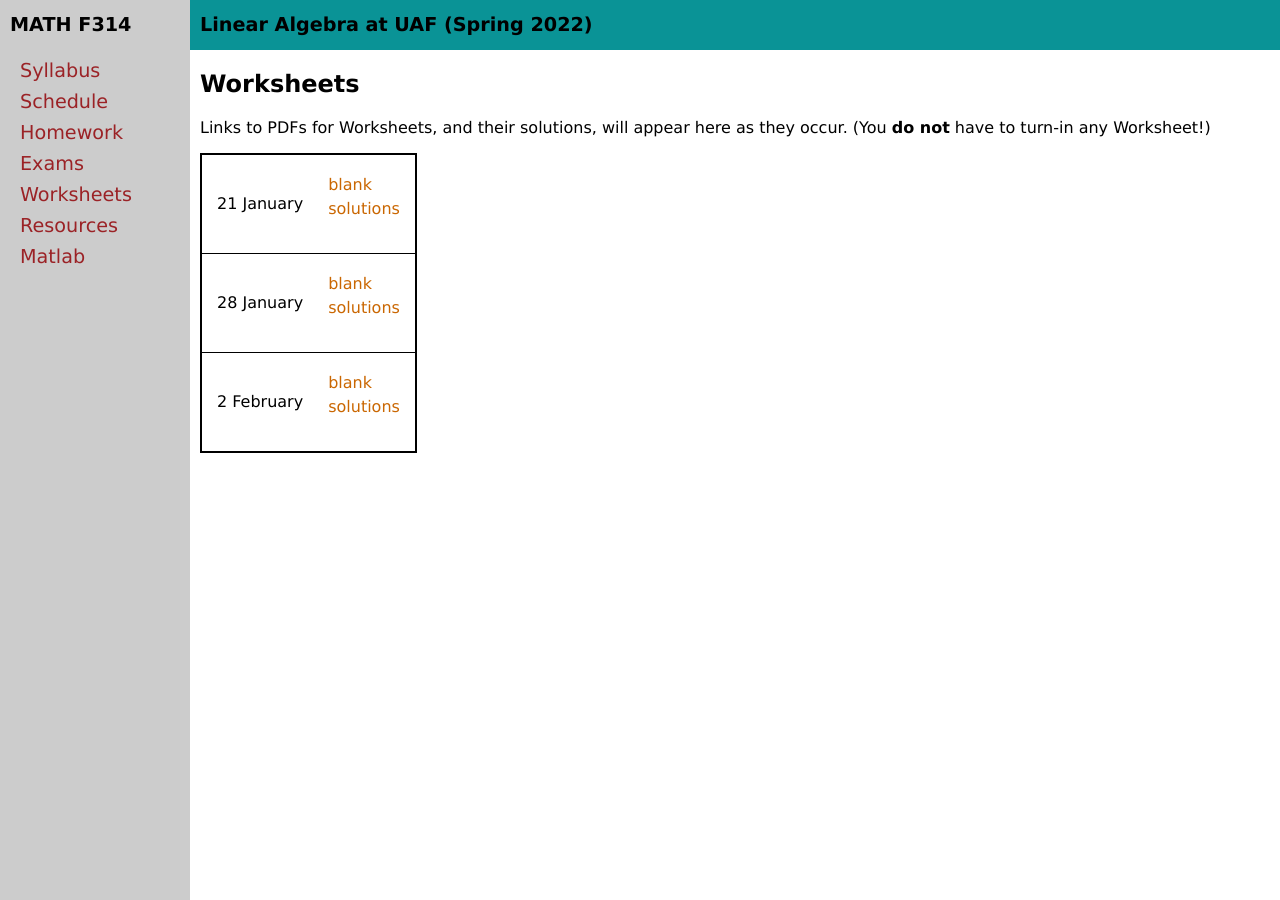
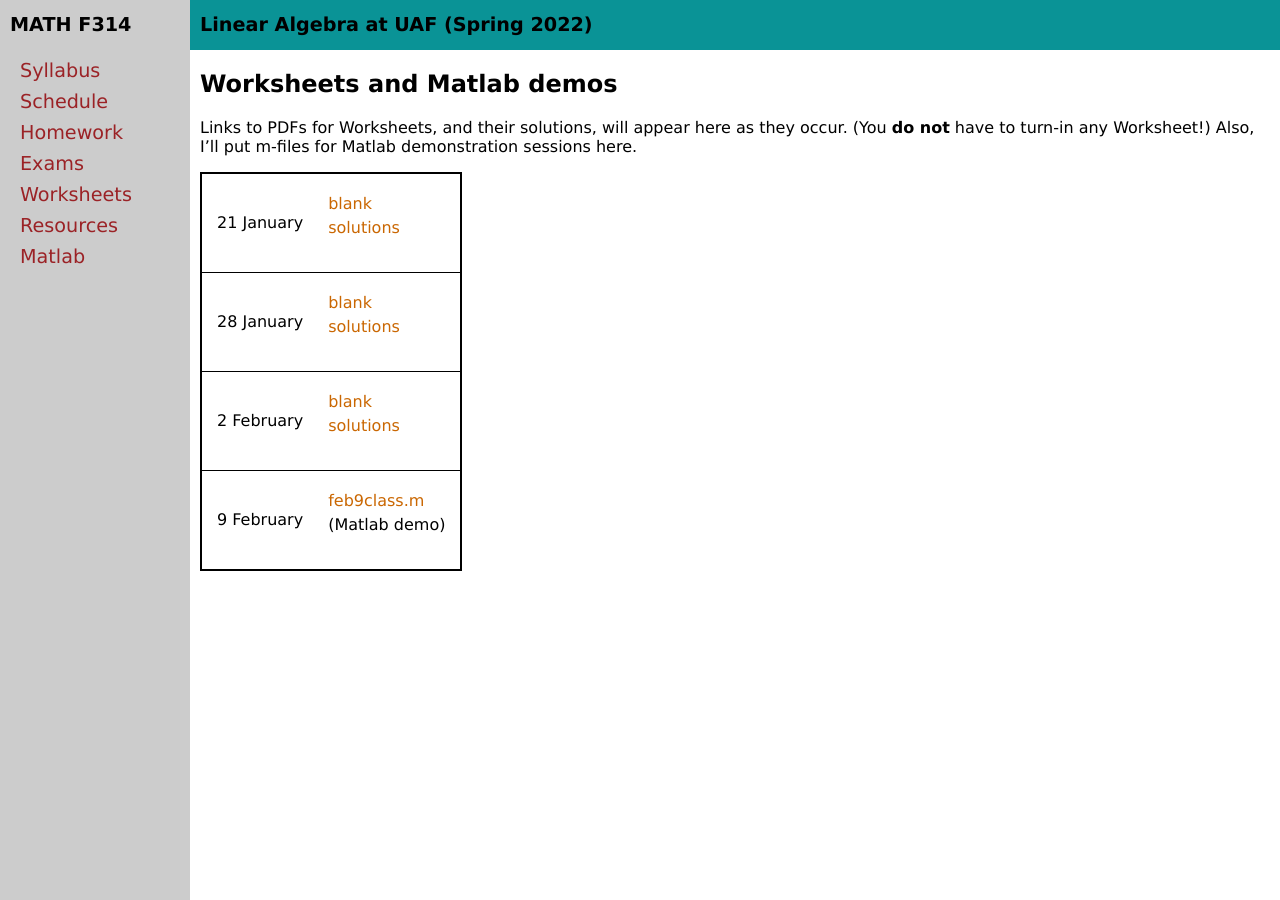
Before and after one commit to bueler/math314, a Jekyll site: the page built from worksheets.md, in a window 1280 px wide. Built offline with Jekyll 4.4.1, drawn with Linux system fonts in a browser that asks for light colours.

Commit message:
Post todays Matlab demo.

```diff
--- a/_data/worksheets.yml
+++ b/_data/worksheets.yml
@@ -10,3 +10,6 @@ worksheets:
 - name: 2 February
   blank: 2feb.pdf
   solutions: 2feb-solns.pdf
+- name: 9 February
+  file: feb9class.m
+  description: Matlab demo
--- a/_includes/worksheet_table.md
+++ b/_includes/worksheet_table.md
@@ -5,12 +5,22 @@
 	<td>{{ ws.name }}</td>
 	<td>
 		<table class="inner">
+			{% if ws.blank %}
 		  <tr>
 			    <td><a href="{{ data.home }}/{{ ws.blank }}">blank</a></td>
 			</tr>
+			{% endif %}
 			{% if ws.solutions %}
 			<tr>
 			    <td><a href="{{ data.home }}/{{ ws.solutions }}">solutions</a></td>
+			</tr>
+			{% endif %}
+			{% if ws.file %}
+			<tr>
+			    <td><a href="{{ data.home }}/{{ ws.file }}">{{ ws.file }}</a></td>
+			</tr>
+			<tr>
+			    <td>({{ ws.description }})</td>
 			</tr>
 			{% endif %}
 		</table>
--- a/worksheets.md
+++ b/worksheets.md
@@ -3,8 +3,8 @@ layout: course-page
 title: Worksheets
 ---
 
-## Worksheets
+## Worksheets and Matlab demos
 
-Links to PDFs for Worksheets, and their solutions, will appear here as they occur.  (You **do not** have to turn-in any Worksheet!)
+Links to PDFs for Worksheets, and their solutions, will appear here as they occur.  (You **do not** have to turn-in any Worksheet!)  Also, I'll put m-files for Matlab demonstration sessions here.
 
 {% include worksheet_table.md  data=site.data.worksheets %}
```
Also changed, not shown: 1 other file.
